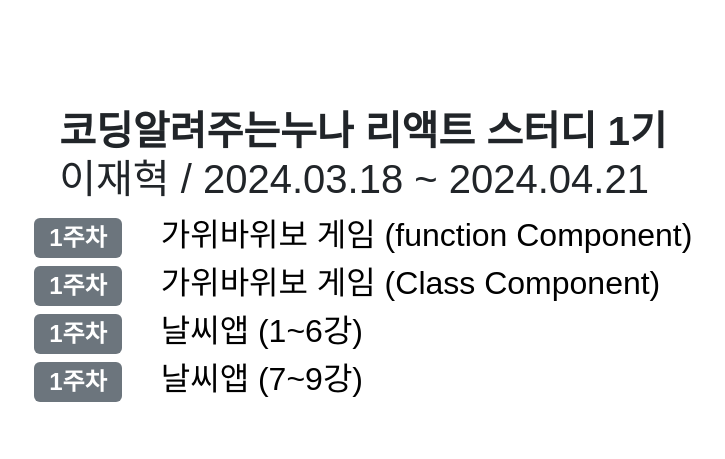
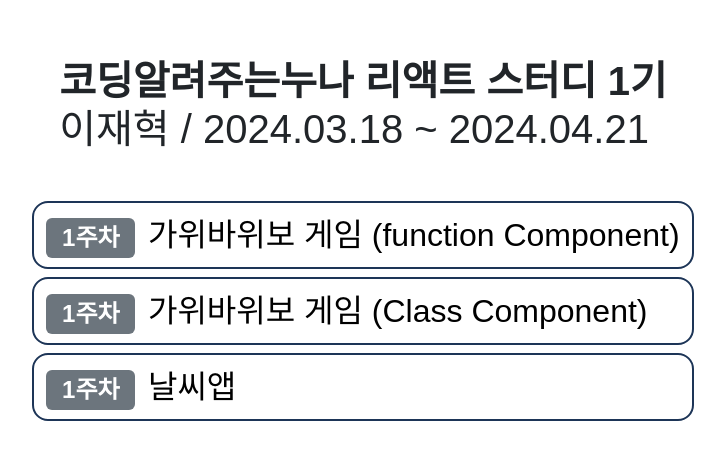
Before and after one commit to JaeHye0k/-, a React (Create React App) app: page / in a window 1280 px wide. Shown: the part 137-596 px from the top of the page, without its empty margins (277-1002 px from the left). Built offline with nearby package versions, Linux system fonts and the light colour scheme; a web font is replaced by a local one.

Commit message:
[Design] Index 페이지 디자인 정리

```diff
--- a/src/component/IndexButton.jsx
+++ b/src/component/IndexButton.jsx
@@ -1,7 +1,8 @@
 import React from "react";
+import style from "../styles/index.module.css";
 
 const IndexButton = () => {
-  return <a className="index_button" href="/"></a>;
+  return <a className={style.index_button} href="/"></a>;
 };
 
 export default IndexButton;
--- a/src/component/IndexList.jsx
+++ b/src/component/IndexList.jsx
@@ -1,15 +1,21 @@
 import React from "react";
-import { Link } from "react-router-dom";
+import { useNavigate } from "react-router-dom";
 import { Badge } from "react-bootstrap";
 import style from "../styles/index.module.css";
 
-const IndexList = ({ key, week, title, url }) => {
+const IndexList = ({ week, title, url }) => {
+  const navigate = useNavigate();
+  const goToPage = () => {
+    navigate(url);
+  };
   return (
     <li>
-      <Badge className={style.badge} bg="secondary">
-        {week}주차
-      </Badge>
-      <Link to={url}>{title}</Link>
+      <button onClick={goToPage}>
+        <Badge className={style.badge} bg="secondary">
+          {week}주차
+        </Badge>
+        {title}
+      </button>
     </li>
   );
 };
--- a/src/pages/Index.jsx
+++ b/src/pages/Index.jsx
@@ -19,14 +19,8 @@ const Index = () => {
     {
       id: 3,
       week: 1,
-      title: "날씨앱 (1~6강)",
+      title: "날씨앱",
       url: "weather",
-    },
-    {
-      id: 4,
-      week: 1,
-      title: "날씨앱 (7~9강)",
-      url: "",
     },
   ];
   return (
--- a/src/styles/index.module.css
+++ b/src/styles/index.module.css
@@ -24,8 +24,27 @@ html,
   list-style: none;
   font-size: 2rem;
   padding-left: 0;
+  margin: 40px;
+}
+.list li {
+  border: 2px solid #1d3557;
+  border-radius: 1rem;
+  margin-bottom: 1vh;
 }
 
+.list li > button {
+  padding: 1vh 1vw;
+  width: 100%;
+  text-align: start;
+  border-radius: 1rem;
+}
+
+.list li > button:hover {
+  box-shadow: 4px 4px 18px #00000040, -4px 4px 5px #00000040;
+}
+.list li > button:active {
+  background-color: #e9ecef;
+}
 .list a {
   color: black;
   text-decoration: none;
@@ -54,5 +73,5 @@ html,
 }
 
 .badge {
-  margin-right: 3vw;
+  margin-right: 1vw;
 }
```
